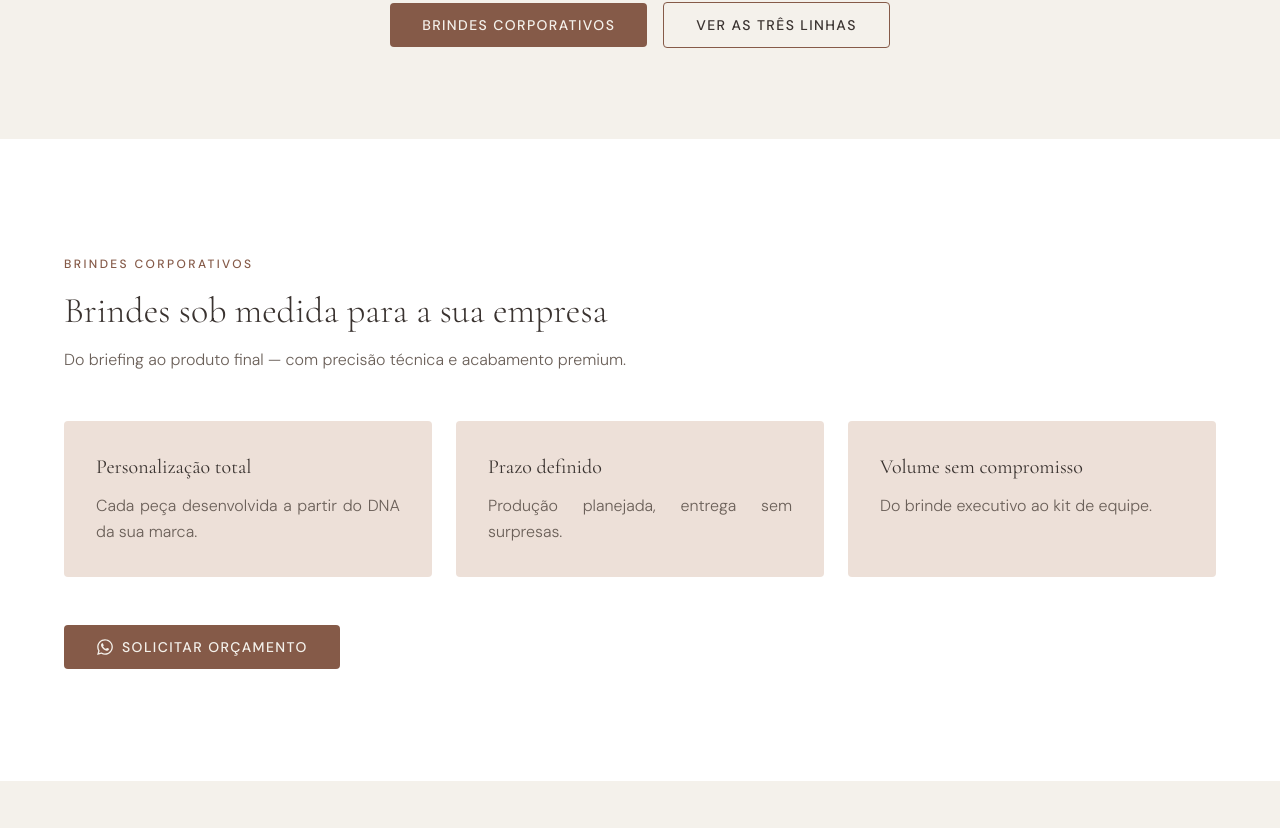
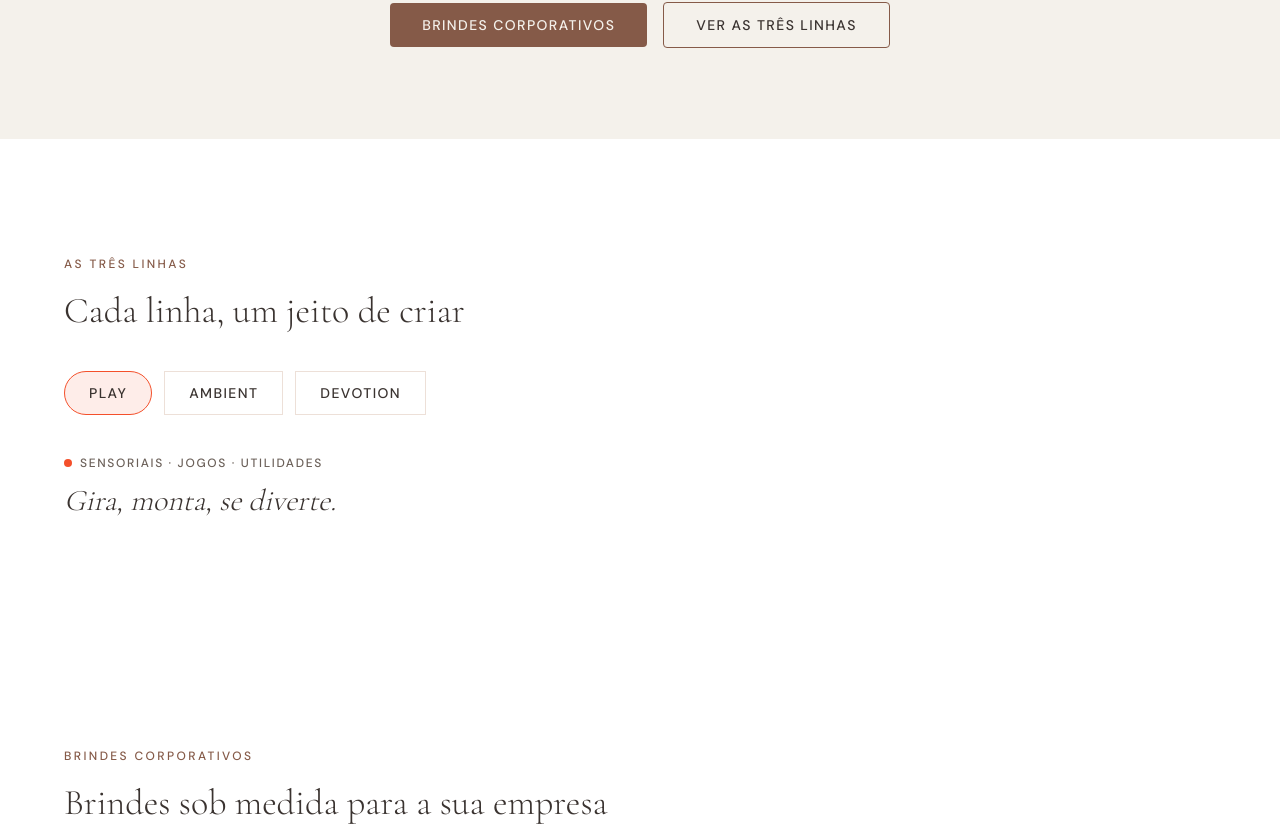
Before and after one commit to viegasOdin/dinya-site, a Next.js app: page / in a window 1280 px wide. Shown: the part 658-1486 px from the top of the page. Built offline with nearby package versions, Linux system fonts and the light colour scheme.

Commit message:
feat: adiciona seção 'As três linhas' (Play/Ambient/Devotion) na home

```diff
--- a/app/page.tsx
+++ b/app/page.tsx
@@ -1,5 +1,6 @@
 import Navbar from "@/components/Navbar"
 import Hero from "@/components/Hero"
+import AsTresLinhas from "@/components/AsTresLinhas"
 import Corporativo from "@/components/Corporativo"
 import DestaquesProdutos from "@/components/DestaquesProdutos"
 import OQueFazemos from "@/components/OQueFazemos"
@@ -14,6 +15,7 @@ export default function Home() {
       <Navbar />
       <main id="conteudo">
         <Hero />
+        <AsTresLinhas />
         <Corporativo />
         <DestaquesProdutos />
         <OQueFazemos />
--- /dev/null
+++ b/components/AsTresLinhas.tsx
@@ -0,0 +1,113 @@
+"use client"
+
+import { useState } from "react"
+import Reveal from "./Reveal"
+
+interface Linha {
+  id: string
+  nome: string
+  escopo: string
+  tagline: string
+  radiusAtivo: string
+  corBorda: string
+  corFundoAtivo: string
+  corBolinha: string
+}
+
+const LINHAS: Linha[] = [
+  {
+    id: "play",
+    nome: "Play",
+    escopo: "Sensoriais · Jogos · Utilidades",
+    tagline: "Gira, monta, se diverte.",
+    radiusAtivo: "rounded-full",
+    corBorda: "border-play-coral",
+    corFundoAtivo: "bg-play-coral/10",
+    corBolinha: "bg-play-coral",
+  },
+  {
+    id: "ambient",
+    nome: "Ambient",
+    escopo: "Luminárias · Decoração",
+    tagline: "Luz que desenha sombra.",
+    radiusAtivo: "rounded-none",
+    corBorda: "border-cobre-deep",
+    corFundoAtivo: "bg-cobre-deep/10",
+    corBolinha: "bg-cobre-deep",
+  },
+  {
+    id: "devotion",
+    nome: "Devotion",
+    escopo: "Imagens · Chaveiros · Kits de Altar",
+    tagline: "Guarda o que se ama.",
+    radiusAtivo: "rounded-none",
+    corBorda: "border-devotion-blue",
+    corFundoAtivo: "bg-devotion-blue/10",
+    corBolinha: "bg-devotion-blue",
+  },
+]
+
+export default function AsTresLinhas() {
+  const [ativaId, setAtivaId] = useState(LINHAS[0].id)
+  const ativa = LINHAS.find((l) => l.id === ativaId) ?? LINHAS[0]
+
+  return (
+    <section id="linhas" className="bg-white px-6 py-20 md:py-28">
+      <div className="mx-auto max-w-6xl">
+        <Reveal>
+          <span className="font-sans text-xs font-medium uppercase tracking-[0.2em] text-cobre-text">
+            AS TRÊS LINHAS
+          </span>
+          <h2 className="font-display mt-4 text-3xl font-light text-carvao md:text-4xl">
+            Cada linha, um jeito de criar
+          </h2>
+        </Reveal>
+
+        <Reveal delay={0.1}>
+          <div
+            className="mt-10 flex flex-wrap gap-3"
+            role="tablist"
+            aria-label="Linhas de produto"
+          >
+            {LINHAS.map((linha) => {
+              const ativoAgora = linha.id === ativaId
+              return (
+                <button
+                  key={linha.id}
+                  type="button"
+                  role="tab"
+                  aria-selected={ativoAgora}
+                  onClick={() => setAtivaId(linha.id)}
+                  className={`inline-flex min-h-11 items-center border px-6 text-sm font-medium uppercase tracking-widest text-carvao transition-colors ${linha.radiusAtivo} ${
+                    ativoAgora
+                      ? `${linha.corFundoAtivo} ${linha.corBorda}`
+                      : "border-blush hover:border-carvao"
+                  }`}
+                >
+                  {linha.nome}
+                </button>
+              )
+            })}
+          </div>
+        </Reveal>
+
+        <Reveal delay={0.2}>
+          <div className="mt-10" role="tabpanel">
+            <div className="flex items-center gap-2">
+              <span
+                className={`inline-block h-2 w-2 rounded-full ${ativa.corBolinha}`}
+                aria-hidden="true"
+              />
+              <span className="font-sans text-xs font-medium uppercase tracking-[0.14em] text-quartzo">
+                {ativa.escopo}
+              </span>
+            </div>
+            <p className="font-display mt-3 text-2xl font-light italic text-carvao md:text-3xl">
+              {ativa.tagline}
+            </p>
+          </div>
+        </Reveal>
+      </div>
+    </section>
+  )
+}
```
Also changed, not shown: 1 other file (tests, documents, lock files or other folders).
